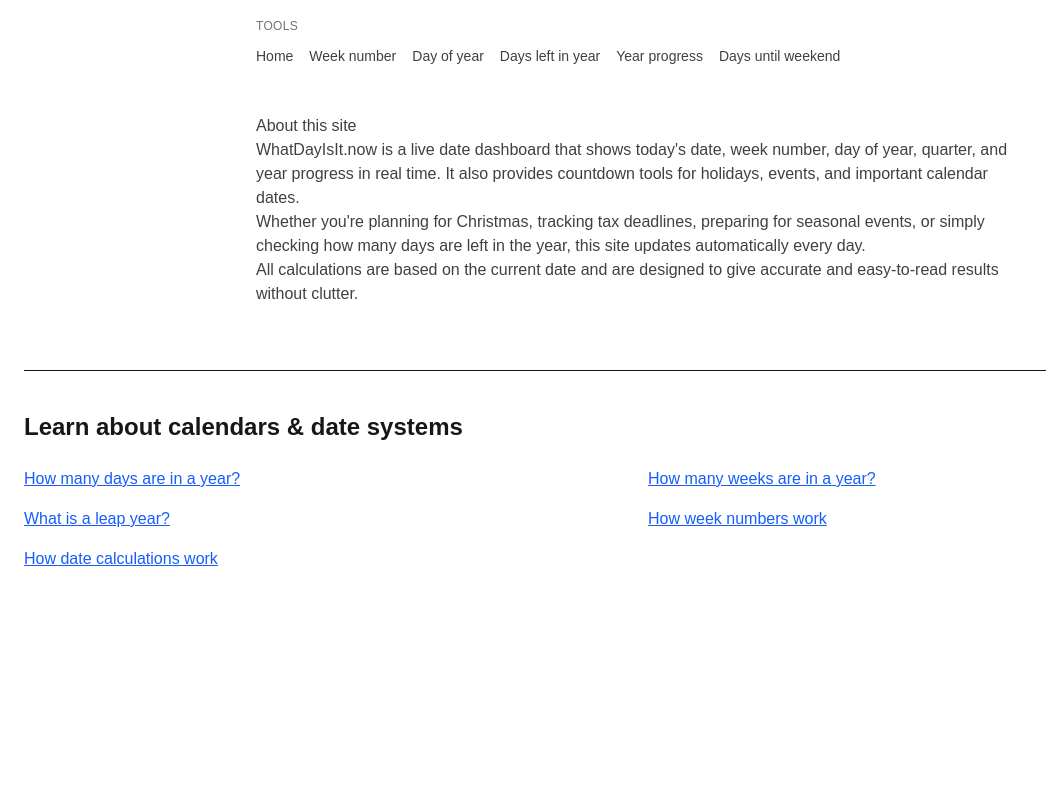
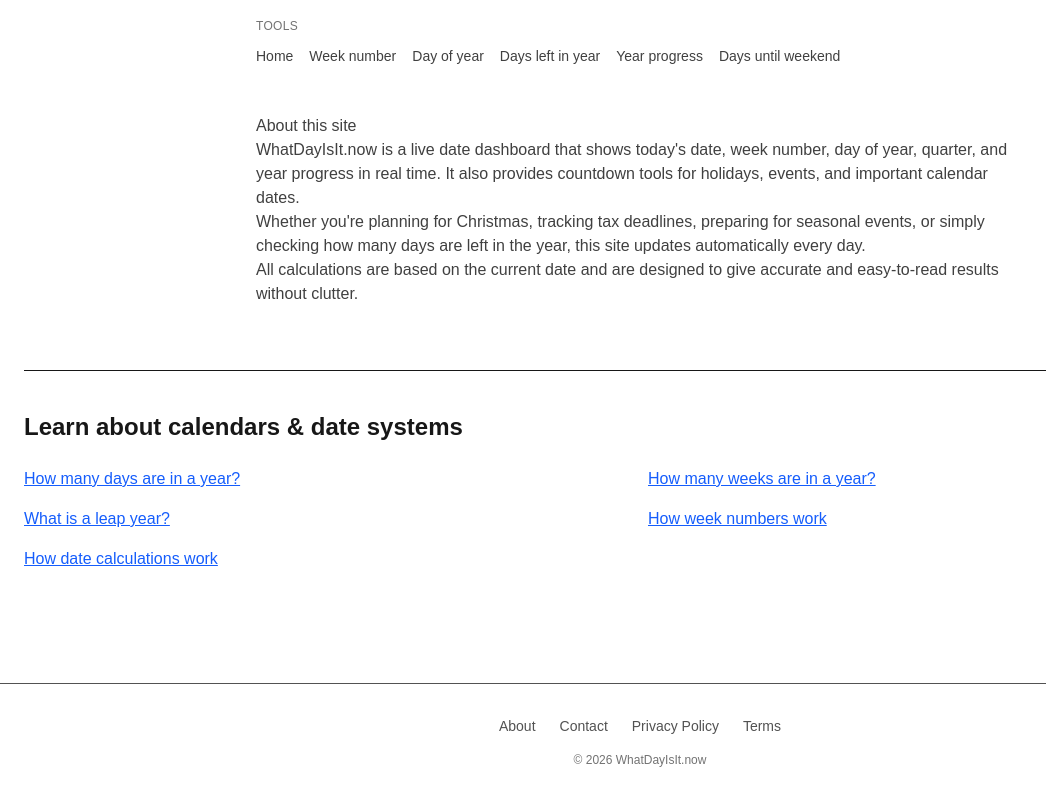
Before and after one commit to bosmeel/whatdayisit-now, a Next.js app: page / in a window 1280 px wide. Shown: the part 1513-2313 px from the top of the page, without its empty margins (0-1046 px from the left). Before the commit the page ends 2132 px from the top, so only its background shows below. Built offline with nearby package versions, Linux system fonts and the light colour scheme.

Commit message:
Add global footer for compliance and trust

```diff
--- a/app/layout.tsx
+++ b/app/layout.tsx
@@ -1,3 +1,4 @@
+import Link from "next/link";
 import type { Metadata } from "next";
 import "./globals.css";
 
@@ -19,9 +20,24 @@ export default function RootLayout({
           crossOrigin="anonymous"
         ></script>
       </head>
-      <body className="bg-white text-neutral-900 antialiased">
-        {children}
-      </body>
+      <body className="bg-white text-neutral-900 antialiased flex flex-col min-h-screen">
+  <div className="flex-grow">
+    {children}
+  </div>
+
+  <footer className="border-t mt-16 py-8 text-sm text-neutral-600">
+    <div className="max-w-4xl mx-auto px-6 flex flex-wrap gap-6 justify-center">
+      <Link href="/about" className="hover:underline">About</Link>
+      <Link href="/contact" className="hover:underline">Contact</Link>
+      <Link href="/privacy-policy" className="hover:underline">Privacy Policy</Link>
+      <Link href="/terms" className="hover:underline">Terms</Link>
+    </div>
+
+    <div className="text-center mt-4 text-xs text-neutral-500">
+      © {new Date().getFullYear()} WhatDayIsIt.now
+    </div>
+  </footer>
+</body>
     </html>
   );
 }
```
